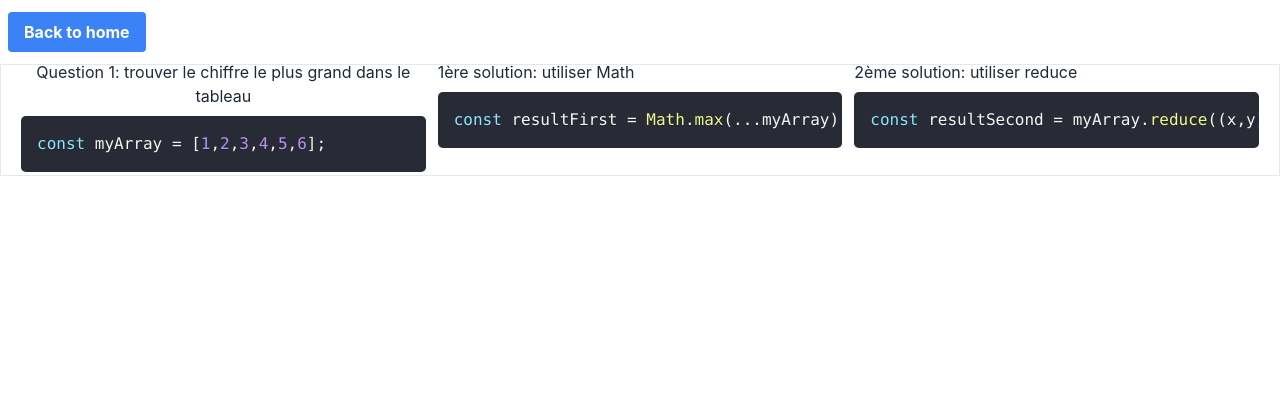
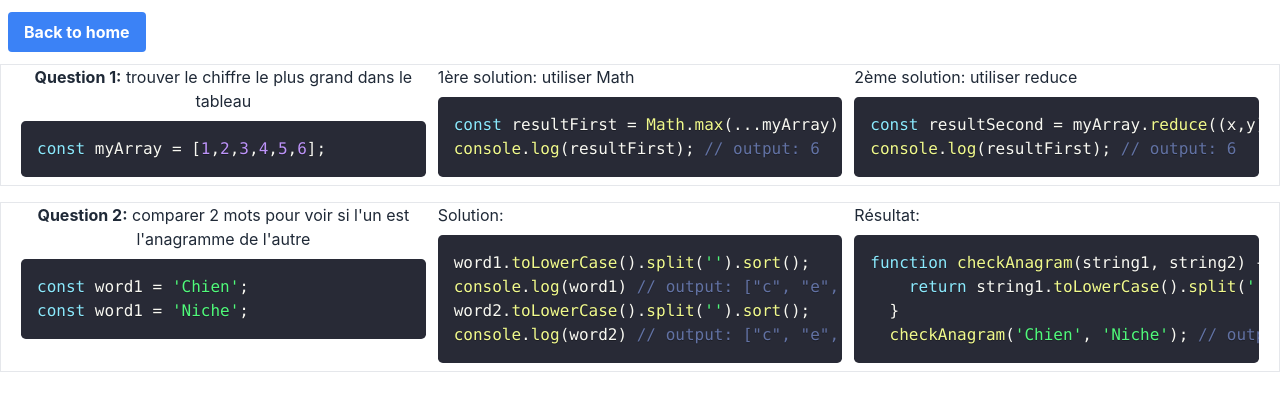
Before and after one commit to philoem/algosQuestions, a React (Create React App) app: page /questionInJs in a window 1280 px wide. Shown: the top 410 px of the page. Built offline with nearby package versions, Linux system fonts and the light colour scheme.

Commit message:
feat: add question 2

```diff
--- /dev/null
+++ b/src/QuestionsInJs/FirstQuestion/index.js
@@ -0,0 +1,44 @@
+import React from 'react';
+import { Prism as SyntaxHighlighter } from 'react-syntax-highlighter';
+import { dracula } from 'react-syntax-highlighter/dist/esm/styles/prism';
+
+function FirstQuestion() {
+  const codeStringMyArray = 'const myArray = [1,2,3,4,5,6];';
+  const codeStringResultFirst =
+    'const resultFirst = Math.max(...myArray);\nconsole.log(resultFirst); // output: 6';
+  const codeStringResultSecond =
+    'const resultSecond = myArray.reduce((x,y) => (x > y) ? x : y);\nconsole.log(resultFirst); // output: 6';
+  return (
+    <div className="grid grid-cols-3 gap-3 place-content-center h-full px-5 border mb-4">
+      <div>
+        <div className="flex items-center">
+          <p>
+            <strong>Question 1:</strong> trouver le chiffre le plus grand dans
+            le tableau
+          </p>
+        </div>
+        <SyntaxHighlighter language="javascript" style={dracula}>
+          {codeStringMyArray}
+        </SyntaxHighlighter>
+      </div>
+      <div>
+        <div className="flex items-center">
+          <p>1ère solution: utiliser Math</p>
+        </div>
+        <SyntaxHighlighter language="javascript" style={dracula}>
+          {codeStringResultFirst}
+        </SyntaxHighlighter>
+      </div>
+      <div>
+        <div className="flex items-center">
+          <p>2ème solution: utiliser reduce</p>
+        </div>
+        <SyntaxHighlighter language="javascript" style={dracula}>
+          {codeStringResultSecond}
+        </SyntaxHighlighter>
+      </div>
+    </div>
+  );
+}
+
+export default FirstQuestion;
--- /dev/null
+++ b/src/QuestionsInJs/SecondQuestion/index.js
@@ -0,0 +1,45 @@
+import React from 'react';
+import { Prism as SyntaxHighlighter } from 'react-syntax-highlighter';
+import { dracula } from 'react-syntax-highlighter/dist/esm/styles/prism';
+
+function SecondQuestion() {
+  const words = `const word1 = 'Chien'; \nconst word1 = 'Niche';`;
+  const wordsRegexed = `word1.toLowerCase().split('').sort(); \nconsole.log(word1) // output: ["c", "e", "h", "i", "n"] \nword2.toLowerCase().split('').sort(); \nconsole.log(word2) // output: ["c", "e", "h", "i", "n"]`;
+  const result = `function checkAnagram(string1, string2) {
+    return string1.toLowerCase().split('').sort() === string2.toLowerCase().split('').sort();
+  }
+  checkAnagram('Chien', 'Niche'); // output: true`;
+  return (
+    <div className="grid grid-cols-3 gap-3 place-content-center h-full px-5 border mb-4">
+      <div>
+        <div className="flex items-center">
+          <p>
+            <strong>Question 2:</strong> comparer 2 mots pour voir si l'un est
+            l'anagramme de l'autre
+          </p>
+        </div>
+        <SyntaxHighlighter language="javascript" style={dracula}>
+          {words}
+        </SyntaxHighlighter>
+      </div>
+      <div>
+        <div className="flex items-center">
+          <p>Solution:</p>
+        </div>
+        <SyntaxHighlighter language="javascript" style={dracula}>
+          {wordsRegexed}
+        </SyntaxHighlighter>
+      </div>
+      <div>
+        <div className="flex items-center">
+          <p>Résultat:</p>
+        </div>
+        <SyntaxHighlighter language="javascript" style={dracula}>
+          {result}
+        </SyntaxHighlighter>
+      </div>
+    </div>
+  );
+}
+
+export default SecondQuestion;
--- a/src/QuestionsInJs/index.js
+++ b/src/QuestionsInJs/index.js
@@ -1,45 +1,16 @@
 import React from 'react';
-import { Prism as SyntaxHighlighter } from 'react-syntax-highlighter';
-import { dracula } from 'react-syntax-highlighter/dist/esm/styles/prism';
 import BackToHome from '../Components/goBack';
+import FirstQuestion from './FirstQuestion';
+import SecondQuestion from './SecondQuestion';
 
 function QuestionsInJs() {
-  const codeStringMyArray = 'const myArray = [1,2,3,4,5,6];';
-  const codeStringResultFirst = 'const resultFirst = Math.max(...myArray);';
-  const codeStringResultSecond =
-    'const resultSecond = myArray.reduce((x,y) => (x > y) ? x : y);';
-  // const codeStringOutput = 'Ouput 6';
   return (
     <div className="w-100">
       <div className="navbar bg-base-100">
         <BackToHome />
       </div>
-      <div className="grid grid-cols-3 gap-3 place-content-center h-28 px-5 border">
-        <div>
-          <div className="flex items-center">
-            <p>Question 1: trouver le chiffre le plus grand dans le tableau</p>
-          </div>
-          <SyntaxHighlighter language="javascript" style={dracula}>
-            {codeStringMyArray}
-          </SyntaxHighlighter>
-        </div>
-        <div>
-          <div className="flex items-center">
-            <p>1ère solution: utiliser Math</p>
-          </div>
-          <SyntaxHighlighter language="javascript" style={dracula}>
-            {codeStringResultFirst}
-          </SyntaxHighlighter>
-        </div>
-        <div>
-          <div className="flex items-center">
-            <p>2ème solution: utiliser reduce</p>
-          </div>
-          <SyntaxHighlighter language="javascript" style={dracula}>
-            {codeStringResultSecond}
-          </SyntaxHighlighter>
-        </div>
-      </div>
+      <FirstQuestion />
+      <SecondQuestion />
     </div>
   );
 }
```
